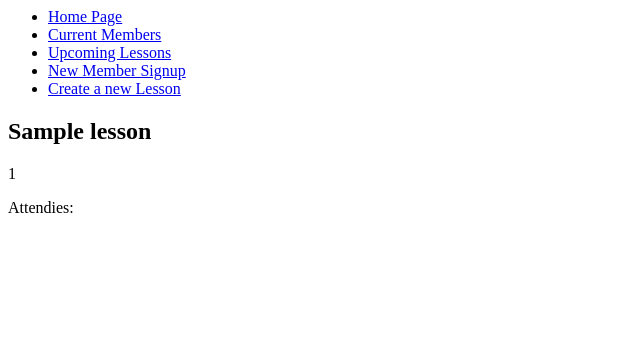
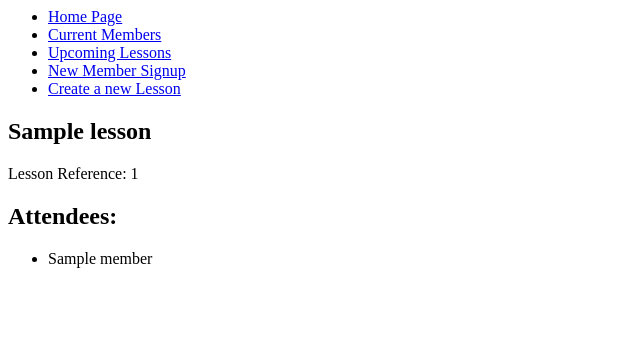
Before and after one commit to JackOfDickson/Hobbyist_web_app, a Flask app: page /lessons/1 in a window 1280 px wide. Shown: the top 358 px of the page, without its empty margins (0-640 px from the left). Run offline with Flask 2, Linux system fonts and the light colour scheme; a database or web service that is not in the repository returns one stand-in record (values such as "Sample title"); some libraries are stand-ins or nearby versions.

Commit message:
fixed bug where members where not showing correctly under the lesson page

```diff
--- a/controllers/lesson_controller.py
+++ b/controllers/lesson_controller.py
@@ -9,6 +9,7 @@ def lessons():
     return render_template("lessons/index.html", lessons = lessons)
 
 @lessons_blueprint.route("/lessons/<id>")
-def lesson(id):
+def show(id):
     lesson = lesson_repository.select(id)
-    return render_template("/lessons/show.html", lesson = lesson)
+    members = lesson_repository.members(lesson)
+    return render_template("/lessons/show.html", lesson = lesson, members = members)
--- a/repositories/lesson_repository.py
+++ b/repositories/lesson_repository.py
@@ -1,5 +1,6 @@
 from db.run_sql import run_sql
 from models.lesson import Lesson
+from models.member import Member
 
 def save(lesson):
     sql = "INSERT INTO lessons (title) VALUES (%s) RETURNING id"
@@ -35,3 +36,15 @@ def delete_all():
     run_sql(sql)
 
 # delete individual id for extension
+
+def members(lesson):
+    members = []
+
+    sql = 'SELECT * FROM members INNER JOIN bookings ON bookings.member_id = members.id WHERE lesson_id = %s'
+    values = [lesson.id]
+    results = run_sql(sql, values)
+
+    for row in results:
+        member = Member(row['name'], row['id'])
+        members.append(member)
+    return members
--- a/templates/lessons/show.html
+++ b/templates/lessons/show.html
@@ -2,7 +2,12 @@
 {% block content %}
 <h1>{{lesson.title}}</h1>
 
-<p>{{lesson.id}}</p>
+<p>Lesson Reference: {{lesson.id}}</p>
 
-<p>Attendies:</p>
+<h2>Attendees:</h2>
+<ul>
+{% for member in members %}
+    <li>{{member.name}}</li>
+{% endfor %}
+</ul>
 {% endblock %}
```
